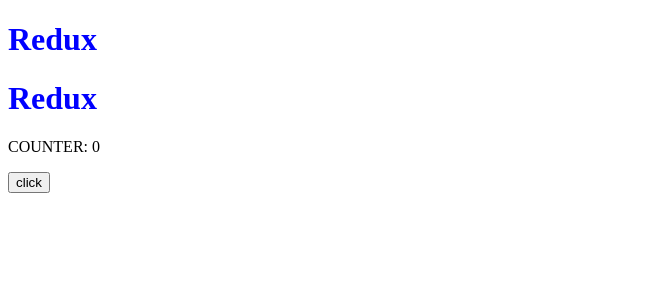
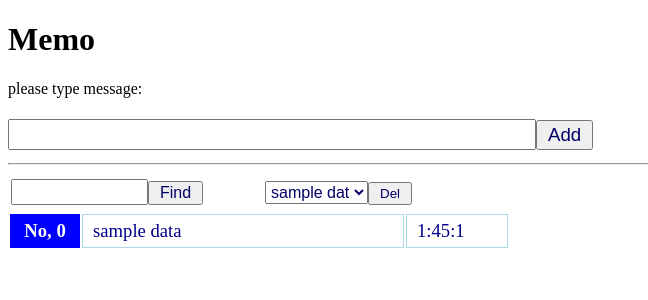
Before and after one commit to chobi1125/react-chonyumon, a React (Create React App) app: page / in a window 1280 px wide. Shown: the top 300 px of the page, without its empty margins (0-648 px from the left). Built offline with nearby package versions, Linux system fonts and the light colour scheme.

Commit message:
ToDo完成

```diff
--- a/src/App.js
+++ b/src/App.js
@@ -1,41 +1,34 @@
-import React from 'react';
+import React, { Component } from 'react';
 import { connect } from 'react-redux';
 import './App.css';
+import Memo from './memo/Memo';
+import AddForm from './memo/AddForm';
+import FindForm from './memo/FindForm';
+import DelForm from './memo/DelForm';
 
-const mappingState = state =>  state ;
 // Appコンポーネント
-const App = () => {
-  const style = {
-    color: "blue"
+class App extends Component {
+  td = {
+    width:"250px"
   }
-  return (
-    <div>
-      <h1 style={{color: "blue"}}>Redux</h1>
-      <h1 style={style}>Redux</h1>
-      <Message />
-      <Button />
-    </div>
-  );
+  constructor(props){
+    super(props);
+  }
+
+  render() {
+    return (
+      <div>
+        <h1>Memo</h1>
+        <AddForm />
+        <hr />
+        <table><tbody><tr>
+          <td style={this.td}><FindForm /></td>
+          <td style={this.td}><DelForm /></td>
+        </tr></tbody></table>
+        <Memo />
+      </div>
+    );
+  }
 }
-// メッセージ表示のコンポーネント
-let Message = props => <p>{props.message}: {props.counter}</p>;
-// ストアのコネクト
-Message = connect(mappingState)(Message);
-// ボタンのコンポーネント
-let Button = props => {
-  let doAction = e => {
-    if (e.shiftKey){
-      props.dispatch({ type:'DECREMENT' });
-    } else {
-      props.dispatch({ type:'INCREMENT' });
-    }
-}
-  return (
-    <button onClick={doAction}>
-      click
-    </button>
-  );
-}
-// ストアのコネクト
-Button = connect()(Button);
-export default App;
+
+export default connect()(App);
--- a/src/index.js
+++ b/src/index.js
@@ -1,35 +1,13 @@
 import React from 'react';
 import ReactDOM from 'react-dom';
-import { createStore, combineReducers } from 'redux';
 import { Provider } from 'react-redux';
+import './index.css';
 import App from './App';
+import MemoStore from './memo/Store'
 
-let state_value = {
-  counter: 0,
-  message: 'COUNTER',
-}
-
-function counter(state = state_value, action) {
-  switch (action.type) {
-    case "INCREMENT":
-      return {
-        counter: state.counter + 1,
-        message: "INCREMENT"
-      };
-    case "DECREMENT":
-      return {
-        counter:state.counter - 1,
-        message:  "DECREMENT"
-      };
-    default:
-      return state;
-  }
-}
-
-let store = createStore(counter);
-
+// 表示をレンダリング
 ReactDOM.render(
-  <Provider store={store}>
+  <Provider store={MemoStore}>
     <App />
   </Provider>,
   document.getElementById('root')
--- a/src/memo/Store.js
+++ b/src/memo/Store.js
@@ -1,5 +1,6 @@
 import { createStore } from 'redux';
 
+// ステート
 const initData = {
   data:[{message:'sample data', created:new Date()}],
   message:'please type message:',
@@ -79,13 +80,6 @@
   }
 }
 
-// メモ削除のアクション
-export function deleteMemo(num) {
-  return {
-    type: 'DELETE',
-    index:num
-  }
-}
 
 // メモ検索のアクション
 export function findMemo(text) {
@@ -95,5 +89,12 @@
   }
 }
 
+// メモ削除のアクション
+export function deleteMemo(num) {
+  return {
+    type: 'DELETE',
+    index:num
+  }
+}
 // ストアを作成
 export default createStore(memoReducer);
```
